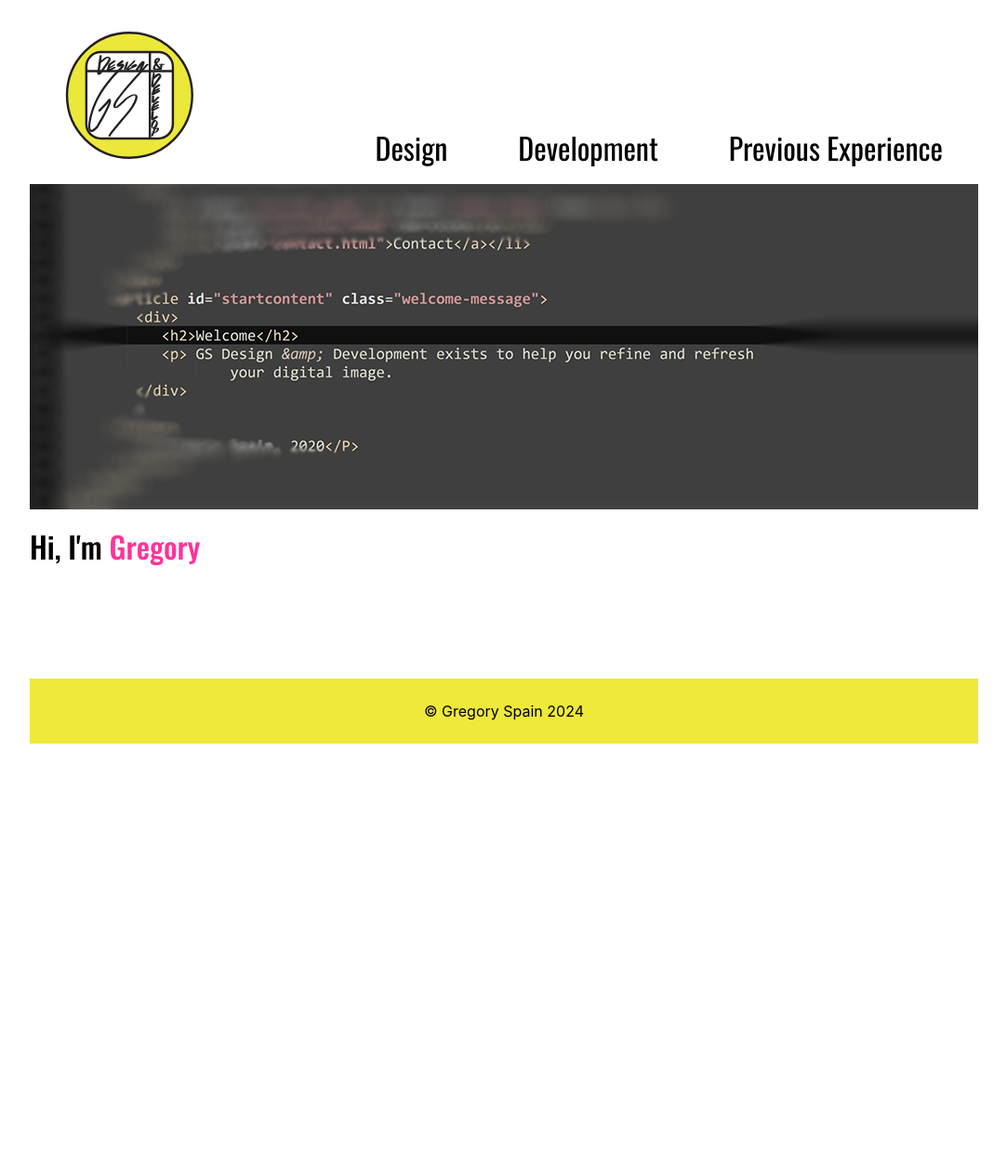
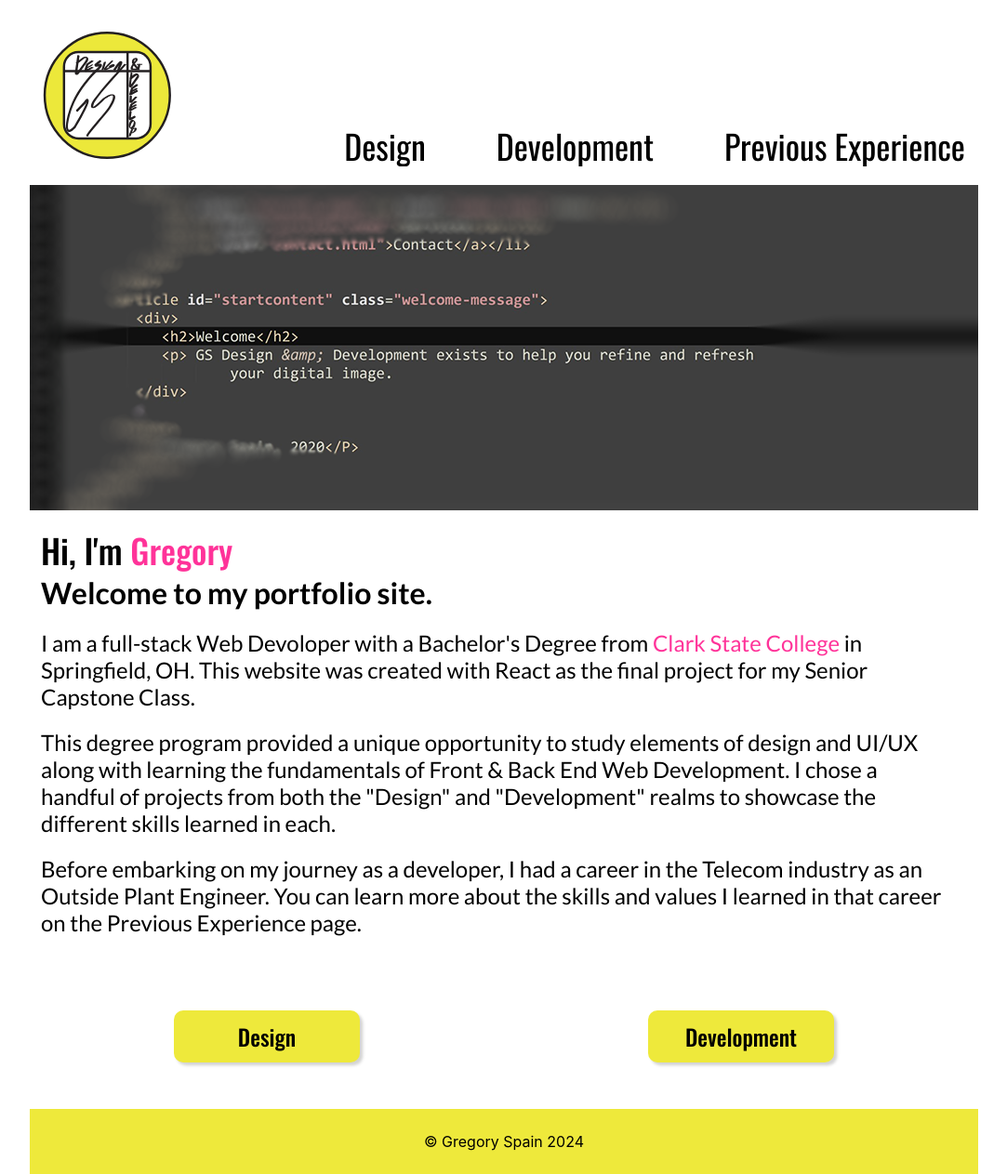
Before and after one commit to gregoryspaindev/gregoryspaindev.github.io, a React (Create React App) app: page / in a window 1280 px wide. Shown: the whole page at 93% size, without its empty margins (98-1181 px from the left). Before the commit the page ends 800 px from the top, so only its background shows below. Built offline with nearby package versions, Linux system fonts and the light colour scheme.

Commit message:
created homepage, added subproject capability, refined nav

```diff
--- a/public/index.html
+++ b/public/index.html
@@ -27,6 +27,8 @@
     <link rel="preconnect" href="https://fonts.googleapis.com">
     <link rel="preconnect" href="https://fonts.gstatic.com" crossorigin>
     <link href="https://fonts.googleapis.com/css2?family=Oswald:wght@200..700&display=swap" rel="stylesheet">
+    <link href="https://fonts.googleapis.com/css2?family=Lato:ital,wght@0,400;0,700;0,900;1,400;1,700;1,900&display=swap" rel="stylesheet">
+
     <title>Gregory Spain</title>
   </head>
   <body>
--- a/src/App.js
+++ b/src/App.js
@@ -9,31 +9,63 @@ import Homepage from './Homepage/Homepage.js';
 
 const App = () => {
 
-  const [showHome, setShowHome] = useState(true);
-  const [showProjectContent, setShowProjectContent] = useState(false);
+  // const [showHome, setShowHome] = useState(true);
+  // const [showProjectContent, setShowProjectContent] = useState(false);
   const [pageIndex, setPageIndex] = useState(3);
+  const [projectIndex, setProjectIndex] = useState(0);
+  const [subProjectIndex, setSubProjectIndex] = useState(0);
+
+  const prevProjectHandler = () => {
+    setSubProjectIndex(0);
+    let newProjectIndex = projectIndex - 1;
+    setProjectIndex(newProjectIndex);
+  };
+
+  const nextProjectHandler = () => {
+    setSubProjectIndex(0);
+    let newProjectIndex = projectIndex + 1;
+    setProjectIndex(newProjectIndex);
+  };
+
+  const prevSubProjectHandler = () => {
+    let newSubProjectIndex = subProjectIndex - 1;
+    setSubProjectIndex(newSubProjectIndex);
+  };
+
+  const nextSubProjectHandler = () => {
+    let newSubProjectIndex = subProjectIndex + 1;
+    setSubProjectIndex(newSubProjectIndex);
+  };
+
 
   const showHomeHandler = () => {
-    setShowProjectContent(false);
-    setShowHome(true);
+    // setShowProjectContent(false);
+    // setShowHome(true);
+    setProjectIndex(0);
+    setSubProjectIndex(0);
     setPageIndex(3);
   };
 
   const showDesignHandler = () => {
-    setShowHome(false);
-    setShowProjectContent(true);
+    // setShowHome(false);
+    // setShowProjectContent(true);
+    setProjectIndex(0);
+    setSubProjectIndex(0);
     setPageIndex(0);
   };
 
   const showDevHandler = () => {
-    setShowHome(false);
-    setShowProjectContent(true);
+    // setShowHome(false);
+    // setShowProjectContent(true);
+    setProjectIndex(0);
+    setSubProjectIndex(0);
     setPageIndex(1);
   };
 
   const showPrevExpHandler = () => {
-    setShowHome(false);
-    setShowProjectContent(true);
+    // setShowHome(false);
+    setProjectIndex(0);
+    setSubProjectIndex(0);
     setPageIndex(2);
   };
 
@@ -45,8 +77,18 @@ const App = () => {
         showDev={showDevHandler}
         showPrevExp={showPrevExpHandler}
         pageIndex={pageIndex} />
-      {showHome && <Homepage />}
-      {showProjectContent && <ProjectContent pageIndex={pageIndex} />}
+      {pageIndex === 3 && <Homepage />}
+      {pageIndex < 3 &&
+        <ProjectContent
+          pageIndex={pageIndex}
+          projectIndex={projectIndex}
+          subProjectIndex={subProjectIndex}
+          showNextProject={nextProjectHandler}
+          showPrevProject={prevProjectHandler}
+          showNextSubProject={nextSubProjectHandler}
+          showPrevSubProject={prevSubProjectHandler}
+          />
+      }
       <Footer />
     </div>
   );
--- a/src/Homepage/Homepage.css
+++ b/src/Homepage/Homepage.css
@@ -0,0 +1,87 @@
+.homepage_container {
+  display: flex;
+  flex-direction: column;
+  justify-content: baseline;
+  align-items: baseline;
+  width: 400px;
+  margin: 20px 0 50px 0;
+}
+
+
+.homepage_greeting {
+  font-family: "Lato", sans-serif;
+  font-weight: 700;
+  font-style: normal;
+  font-size: 24px;
+  padding-left: 0.75rem;
+}
+
+.homepage_content {
+  font-family: "Lato", sans-serif;
+  font-weight: 400;
+  font-style: normal;
+  font-size: 18px;
+  padding: 0 1.5rem 0 0.75rem;
+  margin: 0;
+}
+
+.homepage_container a {
+  color: #ff3399;
+}
+
+.button_container {
+  display: flex;
+  justify-content: space-around;
+  align-items: center;
+  margin-top: 5rem;
+  width: 100%;
+}
+
+.nav_button {
+  background-color: #eee93b;
+  border: none;
+  border-radius: 10px;
+  box-shadow: .2rem .2rem .2rem lightgray;
+  font-family: "Oswald", sans-serif;
+  font-size: 1.5rem;
+  font-optical-sizing: auto;
+  font-weight: 500;
+  font-style: normal;
+  padding: 10px;
+  width: 150px;
+}
+
+.nav_button:hover {
+  background-color: #ff3399;
+  color: #eee93b;
+}
+
+@media (min-width: 1000px){
+
+  .homepage_container {
+    width: 100%;
+    margin: 0 0 50px 0;;
+  }
+
+  .homepage_greeting {
+    font-size: 32px;
+  }
+
+  .homepage_content {
+    font-size: 24px;
+  }
+
+  .nav_button {
+    background-color: #eee93b;
+    border: none;
+    border-radius: 10px;
+    box-shadow: .2rem .2rem .2rem lightgray;
+    font-size: 24px;
+    padding: 10px;
+    width: 200px;
+  }
+  /* .icon_container {
+    transform: rotate(0deg);
+  } */
+
+}
--- a/src/Homepage/Homepage.js
+++ b/src/Homepage/Homepage.js
@@ -4,7 +4,26 @@ function Homepage() {
 
   return (
     <div className='homepage_container'>
-      <div className='homepage_greeting'></div>
+      <div className='homepage_greeting'>Welcome to my portfolio site.</div>
+      <br/>
+      <p className='homepage_content'>I am a full-stack Web Devoloper with a Bachelor's Degree from
+        <a href='www.clarkstate.edu' target='blank'> Clark State College</a> in Springfield, OH.
+        This website was created with React as the final project for my Senior
+        Capstone Class.
+      </p>
+      <br/>
+      <p className='homepage_content'>This degree program provided a unique opportunity to study elements of
+        design and UI/UX along with learning the fundamentals of Front &amp; Back End Web Development.
+        I chose a handful of projects from both the "Design" and "Development" realms to showcase the
+        different skills learned in each.</p>
+      <br/>
+      <p className='homepage_content'>Before embarking on my journey as a developer, I had a career in the Telecom
+       industry as an Outside Plant Engineer. You can learn more about the skills and values I learned in that
+       career on the Previous Experience page.</p>
+       <div className='button_container'>
+        <button className='nav_button'>Design</button>
+        <button className='nav_button'>Development</button>
+       </div>
     </div>
   )
 }
--- a/src/components/Footer/Footer.css
+++ b/src/components/Footer/Footer.css
@@ -3,6 +3,13 @@
   display: flex;
   align-items: center;
   justify-content: center;
-  width: 100%;
+  width: 100vw;
   background-color: #eee93b;
 }
+
+@media (min-width: 1000px) {
+
+  .footer {
+    width: 100%;
+  }
+}
--- a/src/components/Header/Header.css
+++ b/src/components/Header/Header.css
@@ -1,7 +1,7 @@
 
 .header {
   font-family: "Oswald", sans-serif;
-  font-size: 2rem;
+  font-size: 1.5rem;
   font-optical-sizing: auto;
   font-weight: 400;
   font-style: normal;
@@ -43,18 +43,18 @@
   margin: 0;
 }
 
-.nav_button {
+/* .nav_button {
   margin: 0;
   padding: 0;
   width: auto;
-}
+} */
 
 
 input {
-  font-family: inherit; /* 1 */
-  font-size: 100%; /* 1 */
-  line-height: 1.15; /* 1 */
-  margin: 0; /* 2 */
+  font-family: inherit;
+  font-size: 100%;
+  line-height: 1.15;
+  margin: 0;
   border: none;
   background-color: white;
 }
@@ -65,26 +65,32 @@ input:hover {
 
 .page_heading {
   font-family: "Oswald", sans-serif;
-  font-size: 2rem;
+  font-size: 1.5rem;
   font-optical-sizing: auto;
   font-weight: 500;
   font-style: normal;
   align-self: baseline;
+  padding-left: 1.5rem;
   margin: 0;
 }
 
 .gregory {
   color: #ff3399;
+  font-size: 2rem;
 }
 
 @media (min-width: 1000px) {
+
+  .header {
+    font-size: 36px;
+  }
 
   .header_container {
     display: flex;
     flex-direction: row;
     justify-content: space-between;
     align-items: baseline;
-    padding: 2rem 2rem 0;
+    padding: 2rem 0.5rem 0;
     gap: 1rem;
   }
 
@@ -97,4 +103,13 @@ input:hover {
     padding: 0;
     margin: 0;
   }
+
+  .page_heading {
+    font-size: 36px;
+    padding-left: 0.75rem;
+  }
+
+  .gregory {
+    font-size: 36px;
+  }
 }
--- a/src/components/Header/Header.js
+++ b/src/components/Header/Header.js
@@ -5,7 +5,6 @@ import logo from '../../assets/FinalLogo.svg'
 
 function Header(props) {
 
-  const myName = <span className='gregory'>Gregory</span>;
   const pageHeader = ["Design Projects",
                       "Development Projects",
                       "Previous Experience",
@@ -20,9 +19,9 @@ function Header(props) {
         </div>
         <div className='nav_container'>
           <ul className='nav_list'>
-            <li><input type='button' className='nav_design' onClick={props.showDesign} value={'Design'} /></li>
-            <li><input type='button' className='nav_dev' onClick={props.showDev} value={'Development'} /></li>
-            <li><input type='button' className='nav_prev' onClick={props.showPrevExp} value={'Previous Experience'} /></li>
+            <li><input type='button' className='nav_design' onClick={props.showDesign} value={'Design'} style={{color: props.pageIndex === 0 && "#ff3399"}}/></li>
+            <li><input type='button' className='nav_dev' onClick={props.showDev} value={'Development'} style={{color: props.pageIndex === 1 && "#ff3399"}}/></li>
+            <li><input type='button' className='nav_prev' onClick={props.showPrevExp} value={'Previous Experience'} style={{color: props.pageIndex === 2 && "#ff3399"}}/></li>
           </ul>
         </div>
       </div>
--- a/src/components/HeroImage/HeroImage.css
+++ b/src/components/HeroImage/HeroImage.css
@@ -8,7 +8,7 @@
 }
 
 img {
-  width:400px;
+  width: 100vw;
 }
 
 
--- a/src/components/ProjectContent/ProjectContent.js
+++ b/src/components/ProjectContent/ProjectContent.js
@@ -5,41 +5,50 @@ import AllProjects from '../../Data/Projects';
 import ArrowBackIosNewIcon from '@mui/icons-material/ArrowBackIosNew';
 import ArrowForwardIosIcon from '@mui/icons-material/ArrowForwardIos';
 
-import { useState } from 'react';
-
 
 function ProjectContent(props) {
 
-  const [projectIndex, setProjectIndex] = useState(0);
 
-  const prevProjectHandler = () => {
-    console.log(projectIndex);
-    let newProjectIndex = projectIndex - 1;
-    setProjectIndex(newProjectIndex);
-  };
-
-  const nextProjectHandler = () => {
-    console.log(projectIndex);
-    let newProjectIndex = projectIndex + 1;
-    setProjectIndex(newProjectIndex);
-  };
 
   return (
     <div className='page_container'>
       <div className='icon_container'>
-        {projectIndex !== 0 && <ArrowBackIosNewIcon fontSize='large' onClick={prevProjectHandler}/>}
+        {props.projectIndex !== 0 &&
+        <ArrowBackIosNewIcon
+          fontSize='large'
+          className='icon'
+          onClick={props.showPrevProject}/>
+        }
       </div>
       <div className='project_container'>
-        <h2 className='project_header'>{AllProjects[props.pageIndex][projectIndex].title}</h2>
-        {AllProjects[props.pageIndex][projectIndex].image}
-        <p className='project_description'>{AllProjects[props.pageIndex][projectIndex].description}</p>
+        <h2 className='project_header'>{AllProjects[props.pageIndex][props.projectIndex].title}</h2>
+        {AllProjects[props.pageIndex][props.projectIndex].images[props.subProjectIndex]}
+        <div className='project_icon_container'>
+          <div className='inner_icon_container'>
+            {props.subProjectIndex !== 0 &&
+            <ArrowBackIosNewIcon
+              fontSize='medium'
+              className='icon'
+              onClick={props.showPrevSubProject}/>
+            }
+        </div>
+          <div className='inner_icon_container'>
+          {
+            props.subProjectIndex < AllProjects[props.pageIndex][props.projectIndex].images.length - 1 &&
+            <ArrowForwardIosIcon
+              fontSize='medium'
+              onClick={props.showNextSubProject}/>
+          }
+        </div>
+      </div>
+        <p className='project_description'>{AllProjects[props.pageIndex][props.projectIndex].descriptions[props.subProjectIndex]}</p>
       </div>
       <div className='icon_container'>
         {
-          projectIndex < AllProjects[props.pageIndex].length - 1 &&
+          props.projectIndex < AllProjects[props.pageIndex].length - 1 &&
           <ArrowForwardIosIcon
             fontSize='large'
-            onClick={nextProjectHandler}/>
+            onClick={props.showNextProject}/>
         }
       </div>
     </div>
```
Also changed, not shown: src/Data/Projects.js (+41 -5 lines), src/components/ProjectContent/ProjectContent.css (+41 -58 lines).
